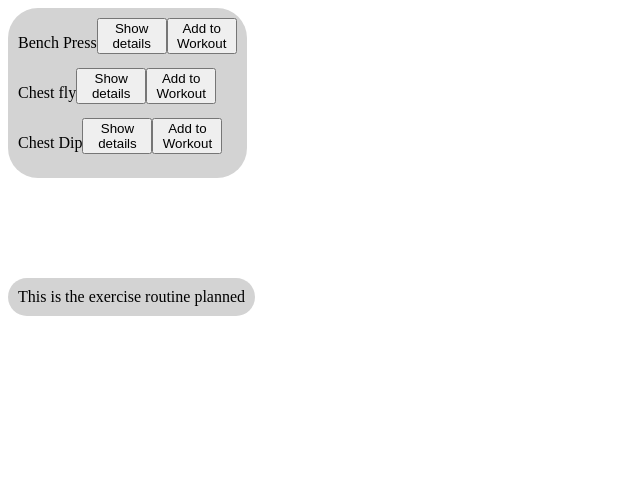
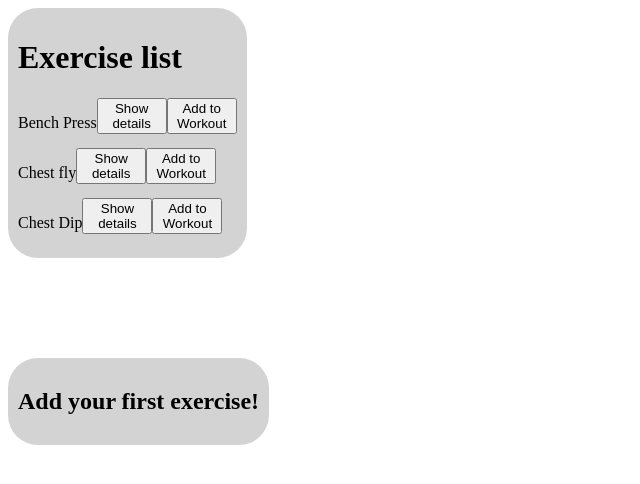
Before and after one commit to christianyarwood62/react, a React (Vite) app in the folder workout-app/: page / in a window 1280 px wide. Shown: the top 484 px of the page, without its empty margins (0-640 px from the left). Built offline with nearby package versions, Linux system fonts and the light colour scheme.

Commit message:
Can add exercise names to workout routine

```diff
--- a/workout-app/src/App.jsx
+++ b/workout-app/src/App.jsx
@@ -33,13 +33,25 @@ const initialExercises = [
   },
 ];
 
+const initialExerciseRoutine = [];
+
 function App() {
   const [exercises, setExercises] = useState(initialExercises);
   const [selectedExercise, setSelectedExercise] = useState(null);
+  const [exerciseRoutine, setExerciseRoutine] = useState(
+    initialExerciseRoutine
+  );
+  const [chosenExerciseForRoutine, setChosenExerciseForRoutine] =
+    useState(null);
 
   function handleSelection(exercise) {
     //
     setSelectedExercise((cur) => (cur?.id === exercise.id ? null : exercise));
+  }
+
+  function handleAddExerciseToRoutine(exercise) {
+    setChosenExerciseForRoutine(exercise);
+    setExerciseRoutine((exerciseRoutine) => [...exerciseRoutine, exercise]);
   }
 
   return (
@@ -50,6 +62,7 @@ function App() {
           className="workout-list"
           onSelection={handleSelection}
           selectedExercise={selectedExercise}
+          onAddToWorkout={handleAddExerciseToRoutine}
         />
         {selectedExercise && (
           <ExerciseDetails
@@ -59,22 +72,33 @@ function App() {
           />
         )}
       </div>
-      <RoutineList className="routine-list" />
+      <RoutineList
+        className="routine-list"
+        exerciseRoutine={exerciseRoutine}
+        chosenExerciseForRoutine={chosenExerciseForRoutine}
+      />
     </div>
   );
 }
 
 export default App;
 
-function WorkoutList({ exercises, onSelection, selectedExercise }) {
+function WorkoutList({
+  exercises,
+  onSelection,
+  selectedExercise,
+  onAddToWorkout,
+}) {
   return (
     <div className="container">
+      <h1>Exercise list</h1>
       {exercises.map((exercise) => (
         <Exercise
           exercise={exercise}
           key={exercise.id}
           onSelection={onSelection}
           selectedExercise={selectedExercise}
+          onAddToWorkout={onAddToWorkout}
         >
           {exercise.name}
         </Exercise>
@@ -83,20 +107,22 @@ function WorkoutList({ exercises, onSelection, selectedExercise }) {
   );
 }
 
-function Exercise({ exercise, children, onSelection, selectedExercise }) {
+function Exercise({
+  exercise,
+  children,
+  onSelection,
+  selectedExercise,
+  onAddToWorkout,
+}) {
   const isSelected = selectedExercise?.id === exercise.id;
 
   return (
     <div className="exercise">
       <p>{children}</p>
-      <button
-        onClick={() =>
-          onSelection(exercise) & console.log({ selectedExercise })
-        }
-      >
+      <button onClick={() => onSelection(exercise)}>
         {isSelected ? "Hide details" : "Show details"}
       </button>
-      <button>Add to Workout</button>
+      <button onClick={() => onAddToWorkout(exercise)}>Add to Workout</button>
     </div>
   );
 }
@@ -105,10 +131,10 @@ function ExerciseDetails({ selectedExercise, onSelection }) {
   return (
     <div>
       <div className="container">
-        Exercise {selectedExercise.name}
+        <h2>{selectedExercise.name}</h2>
         <button onClick={() => onSelection(selectedExercise)}>Close</button>
         {selectedExercise.instructions.map((instruction, step) => (
-          <div>
+          <div key={step + 1}>
             Step {step + 1}: {instruction}
           </div>
         ))}
@@ -116,6 +142,25 @@ function ExerciseDetails({ selectedExercise, onSelection }) {
     </div>
   );
 }
-function RoutineList() {
-  return <div className="container">This is the exercise routine planned</div>;
+function RoutineList({ exerciseRoutine, chosenExerciseForRoutine }) {
+  return (
+    <div>
+      <div className="container">
+        {chosenExerciseForRoutine ? (
+          <h2>This is your planned routine:</h2>
+        ) : (
+          <h2>Add your first exercise!</h2>
+        )}
+        {chosenExerciseForRoutine &&
+          exerciseRoutine.map((exercise) => <div>{exercise.name}</div>)}
+
+        {/* {chosenExerciseForRoutine
+          ? `This is the exercise routine planned:` + <div>hi</div>
+          : "Add your first exercise to the routine!"} */}
+        {/* {exerciseRoutine.map((exercise) => (
+          <div>{exercise.name}</div>
+        ))} */}
+      </div>
+    </div>
+  );
 }
```
